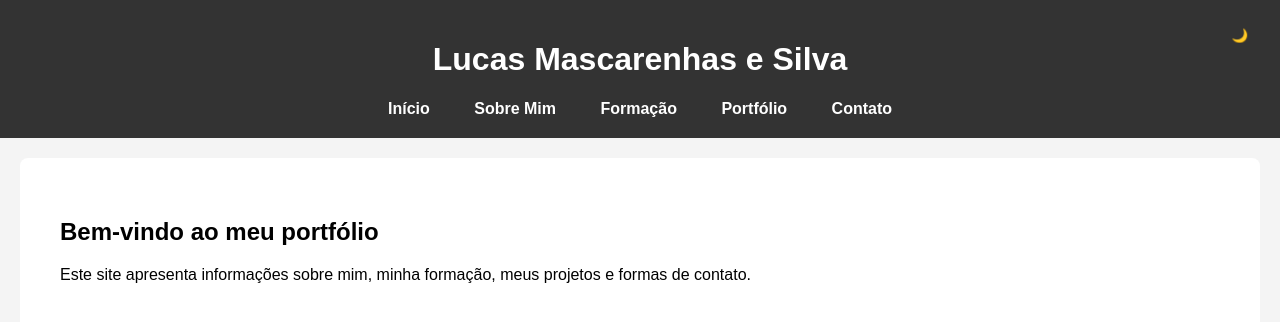
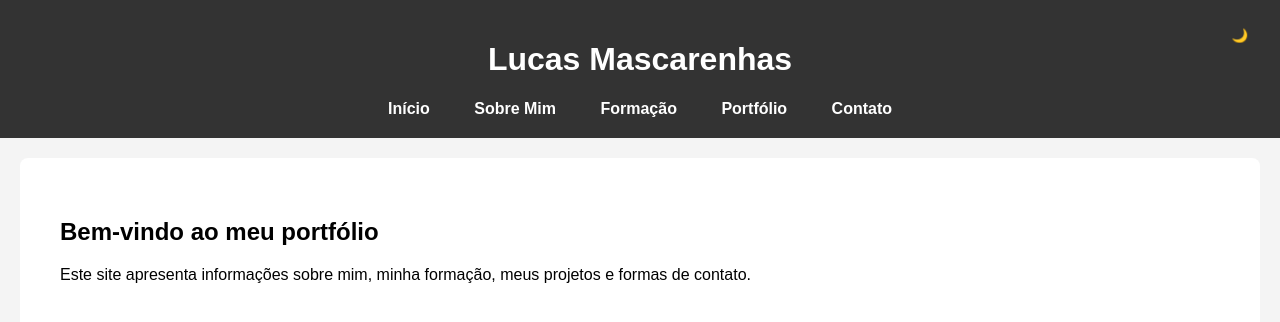
Before and after one commit to Luca-mascarenhas/Lucas-Mascarenhas-Portfolio, a plain HTML site: page index.html in a window 1280 px wide. Drawn offline with Linux system fonts and the light colour scheme.

Commit message:
Add files via upload

```diff
--- a/index.html
+++ b/index.html
@@ -3,7 +3,7 @@
 
 <head>
 <meta charset="UTF-8">
-<title>Portfólio - Lucas Mascarenhas</title>
+<title>Portfólio - Lucas Mascarenhas e silva</title>
 <link rel="stylesheet" href="estilo.css">
 </head>
 
@@ -11,7 +11,7 @@
 
 <header>
 
-<h1>Lucas Mascarenhas e Silva</h1>
+<h1>Lucas Mascarenhas</h1>
 
 <nav>
 <a href="index.html">Início</a>
```
